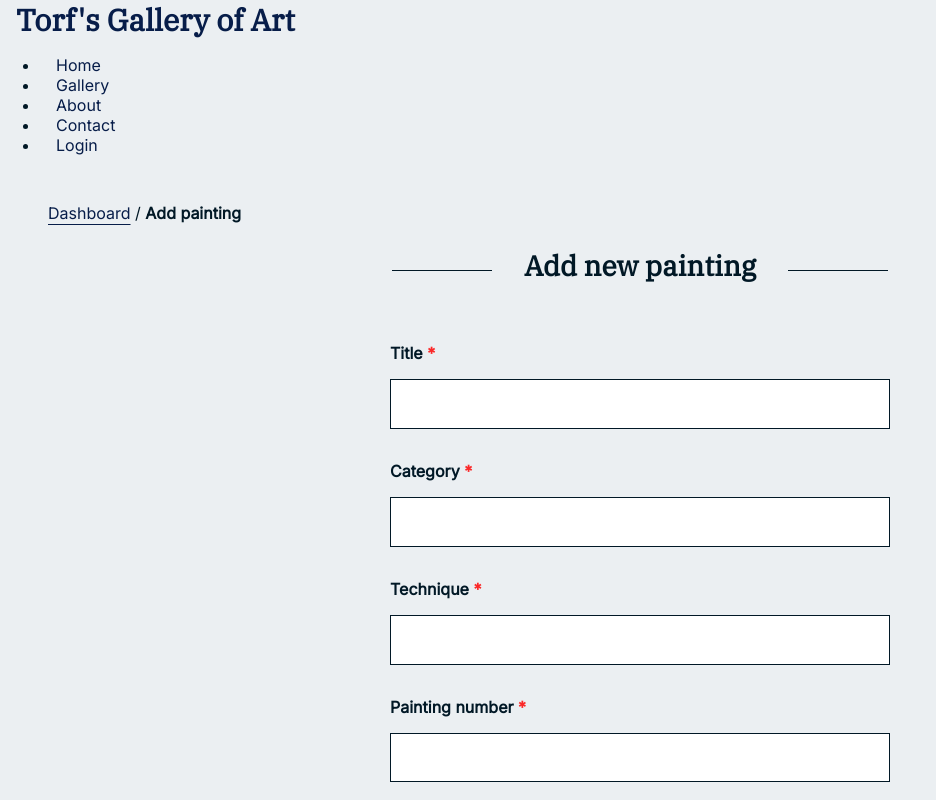
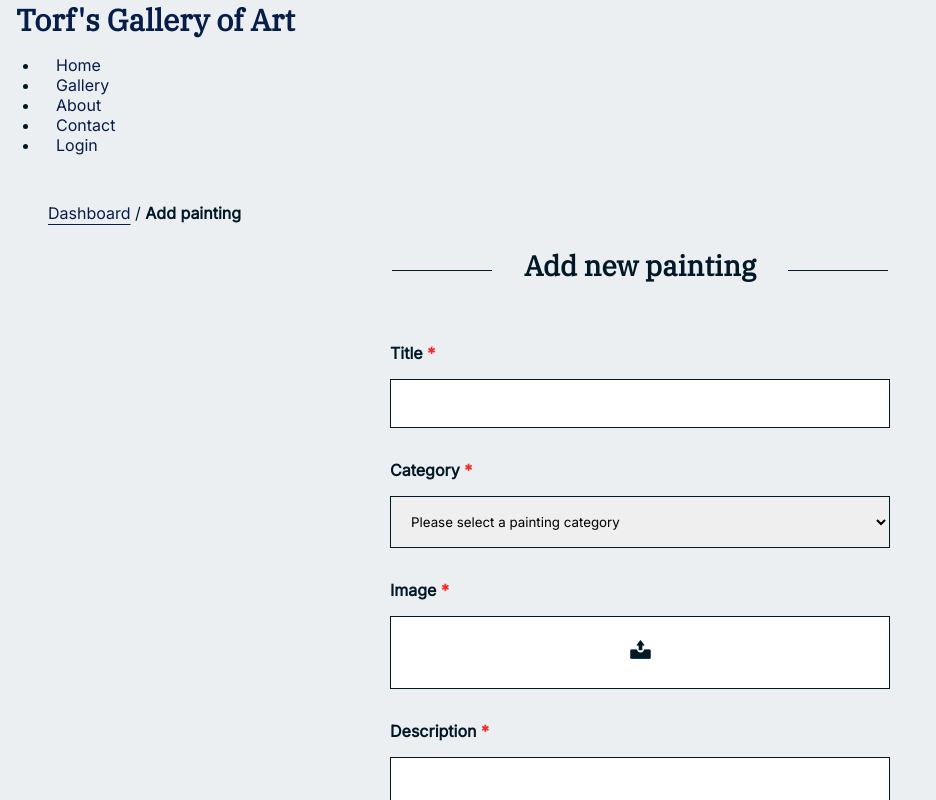
Before and after one commit to lunadragon06/torfs-art-gallery, a React (Create React App) app: page /add in a window 1280 px wide. Shown: the top 800 px of the page, without its empty margins (0-936 px from the left). Built offline with nearby package versions, Linux system fonts and the light colour scheme.

Commit message:
Update Add.js

```diff
--- a/src/components/pages/admin/subpages/Add.js
+++ b/src/components/pages/admin/subpages/Add.js
@@ -1,61 +1,31 @@
-/*
 import * as yup from "yup";
-import FormError from "../../components/common/FormError";
-*/
+import FormError from "../../../../common/FormError";
 import Heading from "../../../layout/Heading";
 import { Link } from "react-router-dom";
-/*
-import React from 'react';
 import { useForm } from 'react-hook-form';
-import { useNavigate } from "react-router-dom";
-import { useState } from "react";
-import useAxios from "../../components/hooks/useAxios";
 import { yupResolver } from "@hookform/resolvers/yup";
-*/
 
-/*
+
 const schema = yup.object().shape({
-    title: yup.string().required("A title name for your painting is required"),
-    description: yup.string().required("Description for your painting is required"),
-    files: yup.mixed()
+    title: yup.string().required("A title for your painting is required."),
+	category: yup.string().required("Please select a painting category."),
+    image: yup.mixed().required("Please upload your painting image."),
+	description: yup.string().required("Description for your painting is required."),
 });
-*/
 
 export default function Add() {
-	/*
-	const [submitting, setSubmitting] = useState(false);
-    const [serverError, setServerError] = useState(null);
-
-    const history = useNavigate();;
-    const http = useAxios();
-
-    const { register, handleSubmit, formState: { errors } } = useForm({
+    const { register, handleSubmit, reset, formState: { errors } } = useForm ({
         resolver: yupResolver(schema),
     });
-    async function onSubmit(inputData) {
-        setSubmitting(true);
-        setServerError(null);
 
-		inputData.status = "publish";
-
-		const formData = new FormData();
-        for (const image of inputData.files) {
-            formData.append('files.images', image);
+    function onSubmit(data) {
+        console.log(data);
+        alert("A new painting has been successfully added to your page!");
+        reset();
     }
 
-		const { image, ...data } = inputData;
-        formData.append("data", JSON.stringify(data));
-        try {
-			const response = await http.post("/products", formData)
-			    history("/dashboard");
-        } catch (error) {
-            console.log("error", error);
-            setServerError(error.toString());
-        } finally {
-            setSubmitting(false);
-        }
-    }
-	*/
+    console.log(errors);
+
 	return (
 	<>
 		<div className="breadcrumb">
@@ -65,35 +35,40 @@ export default function Add() {
 			<span className="current-link"> / <b> Add painting</b></span>
 		</div>
 		<Heading content="Add new painting" />
-			<form>
+		<form onSubmit={handleSubmit(onSubmit)}>
             <label htmlFor="title">
 				Title <span className="reqdot">*</span>
 			</label>
-                    <input type="text" name="title" required />
+                <input name="title" {...register("title")} />
+				{errors.title && <FormError>
+                    {errors.title.message}
+				</FormError>}
 			<label htmlFor="cat">
 				Category <span className="reqdot">*</span>
 			</label>
-                    <input type="text" name="cat" required />
-				<label htmlFor="tec">
-					Technique <span className="reqdot">*</span>
-				</label>
-                    <input type="text" name="tec" required />
-				<label htmlFor="no">
-					Painting number <span className="reqdot">*</span>
-				</label>
-                    <input type="number" name="no" required/>
-				<label htmlFor="year">
-					Year and month <span className="reqdot">*</span>
-				</label>
-                    <input type="month" id="start" name="start" min="2019-01" />
+				<select {...register("category")}>
+                    <option value="">Please select a painting category</option>
+                    <option className="subject-option" value="abstract">Abstract</option>
+					<option className="subject-option" value="maritime">Maritime</option>
+					<option className="subject-option" value="nature">Nature</option>
+                </select>
+				{errors.category && <FormError>
+                    {errors.category.message}
+				</FormError>}
 			<label htmlFor="img">
 				Image <span className="reqdot">*</span>
 			</label>
-				    <input type="file" name="img" id="img" className="file-input" required />
+				<input className="file-input" type="file" multiple {...register("image")} />
+				{errors.image && <FormError>
+                    {errors.image.message}
+				</FormError>}
 			<label htmlFor="description">
 				Description <span className="reqdot">*</span>
 			</label>
-			        <textarea id="desc" name="desc"></textarea>
+			    <textarea name="description" {...register("description")} />
+				{errors.description && <FormError>
+                    {errors.description.message}
+				</FormError>}
             <button className="addbtn" type="submit">Add painting</button>
         </form>
 	</>
```
Lines whose indentation alone changed are shown as unchanged.
